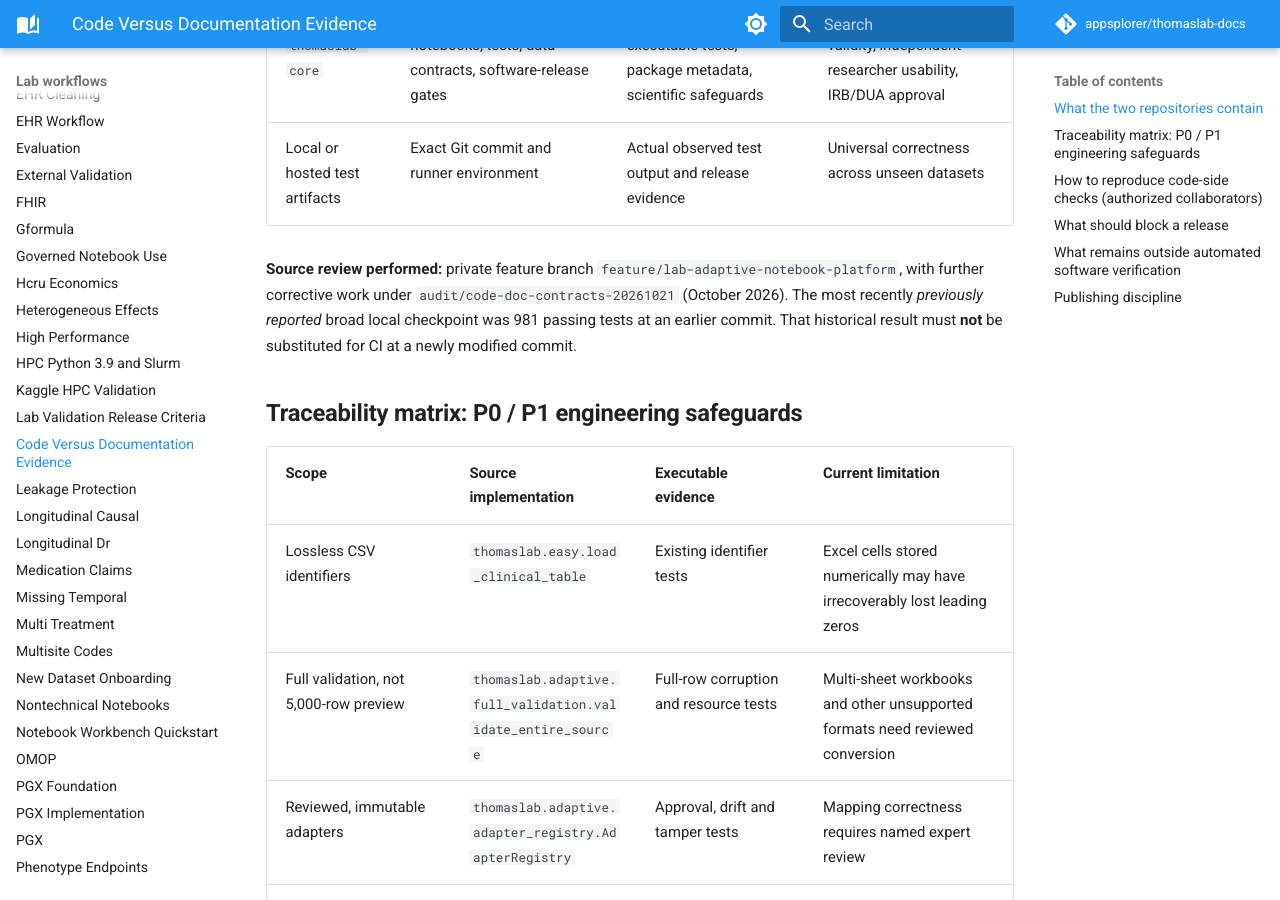
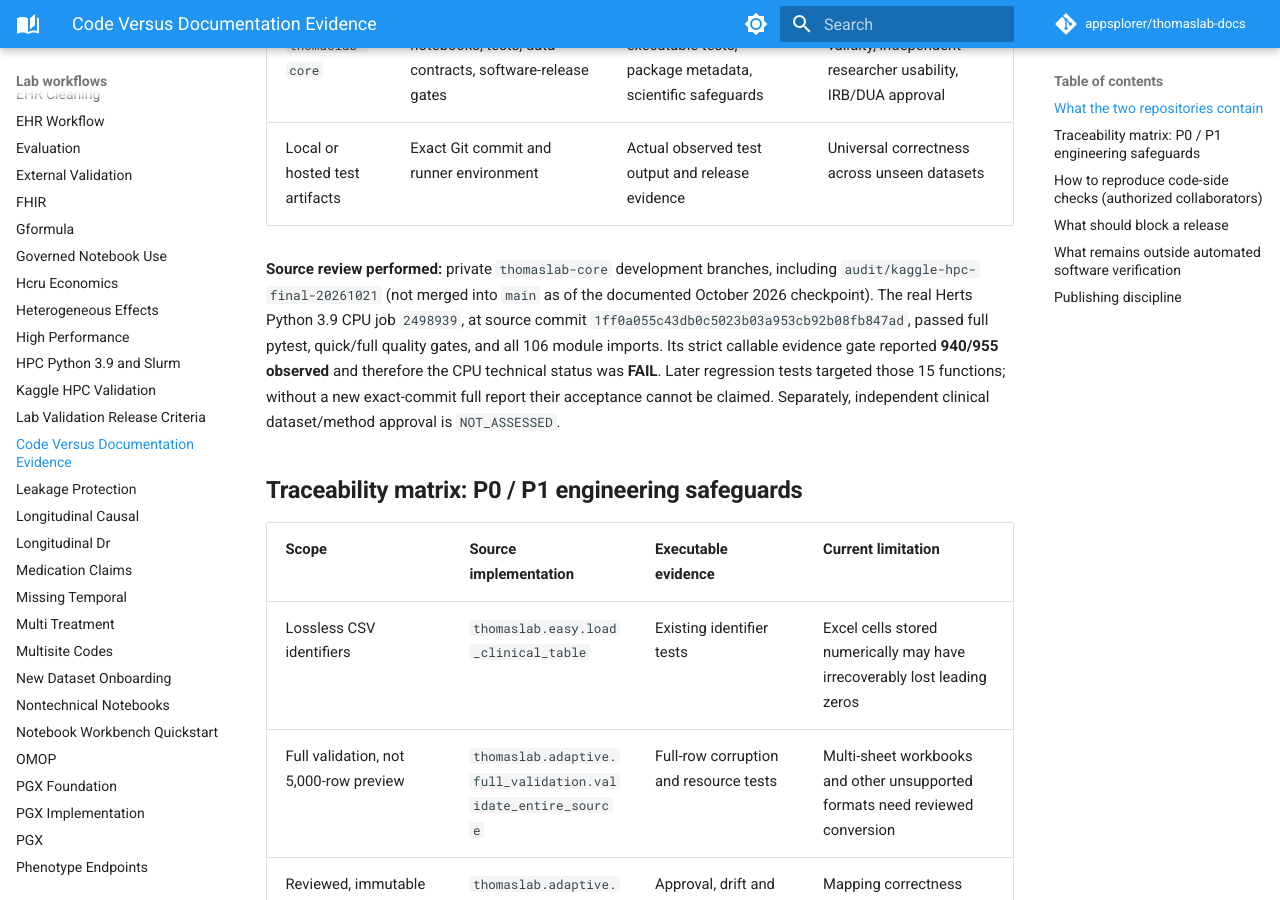
Before and after one commit to appsplorer/thomaslab-docs, an MkDocs documentation site: the page built from docs/guides/code-documentation-evidence.md, in a window 1280 px wide and 900 px high, scrolled down 627 px. Built offline with MkDocs 1.6.1 and Material for MkDocs 9.7.7, drawn with Linux system fonts in a browser that asks for light colours; comment, search, counter and statistics services are not loaded; some of the changed text lies outside the part shown.

Commit message:
docs: align Python 3.9+ environment guidance with private core metadata

````diff
--- a/docs/guides/code-documentation-evidence.md
+++ b/docs/guides/code-documentation-evidence.md
@@ -11,7 +11,7 @@
 | Private `thomaslab-core` | Implementation, notebooks, tests, data contracts, software-release gates | Source inspection, executable tests, package metadata, scientific safeguards | Automatic external validity, independent researcher usability, IRB/DUA approval |
 | Local or hosted test artifacts | Exact Git commit and runner environment | Actual observed test output and release evidence | Universal correctness across unseen datasets |
 
-**Source review performed:** private feature branch `feature/lab-adaptive-notebook-platform`, with further corrective work under `audit/code-doc-contracts-20261021` (October 2026). The most recently *previously reported* broad local checkpoint was 981 passing tests at an earlier commit. That historical result must **not** be substituted for CI at a newly modified commit.
+**Source review performed:** private `thomaslab-core` development branches, including `audit/kaggle-hpc-final-20261021` (not merged into `main` as of the documented October 2026 checkpoint). The real Herts Python 3.9 CPU job `2498939`, at source commit `1ff0a055c43db0c5023b03a953cb92b08fb847ad`, passed full pytest, quick/full quality gates, and all 106 module imports. Its strict callable evidence gate reported **940/955 observed** and therefore the CPU technical status was **FAIL**. Later regression tests targeted those 15 functions; without a new exact-commit full report their acceptance cannot be claimed. Separately, independent clinical dataset/method approval is `NOT_ASSESSED`.
 
 ## Traceability matrix: P0 / P1 engineering safeguards
 
@@ -33,9 +33,9 @@
 ```powershell
 git clone https://github.com/appsplorer/thomaslab-core.git
 cd thomaslab-core
-git switch audit/code-doc-contracts-20261021
-py -3.11 -m venv .venv
-.\.venv\Scripts\python.exe -m pip install -e ".[dev,notebooks,docs]"
+git switch audit/kaggle-hpc-final-20261021
+py -3.9 -m venv .venv
+.\.venv\Scripts\python.exe -m pip install -c constraints/python39.txt -e ".[dev,notebooks,docs]"
 .\.venv\Scripts\python.exe -m pytest -q tests/test_scientific_input_contracts.py tests/test_code_docs_audit.py tests/test_pgx_guidelines_v08.py tests/test_survival_v16.py
 .\.venv\Scripts\python.exe scripts/audit_code_docs.py --output code-doc-audit-local.json
 .\.venv\Scripts\python.exe scripts/local_quality_gate.py --quick
````
